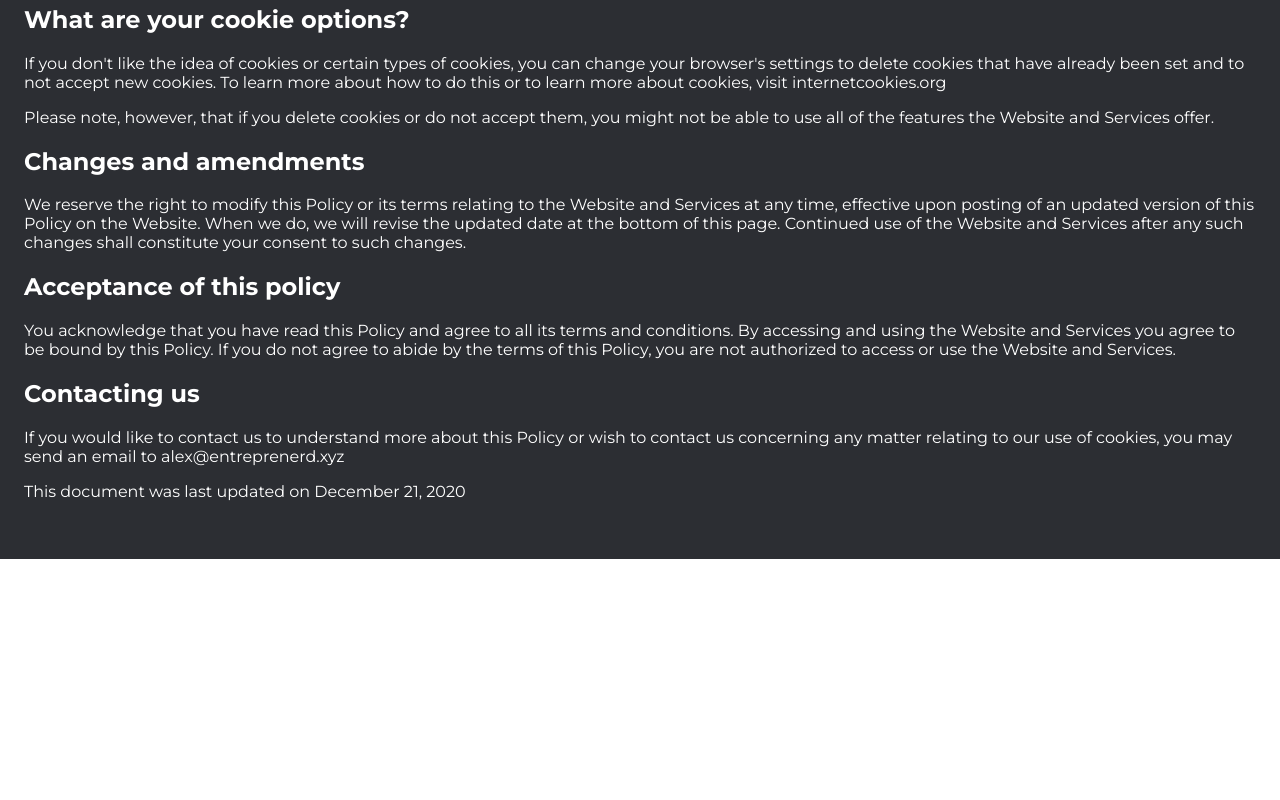
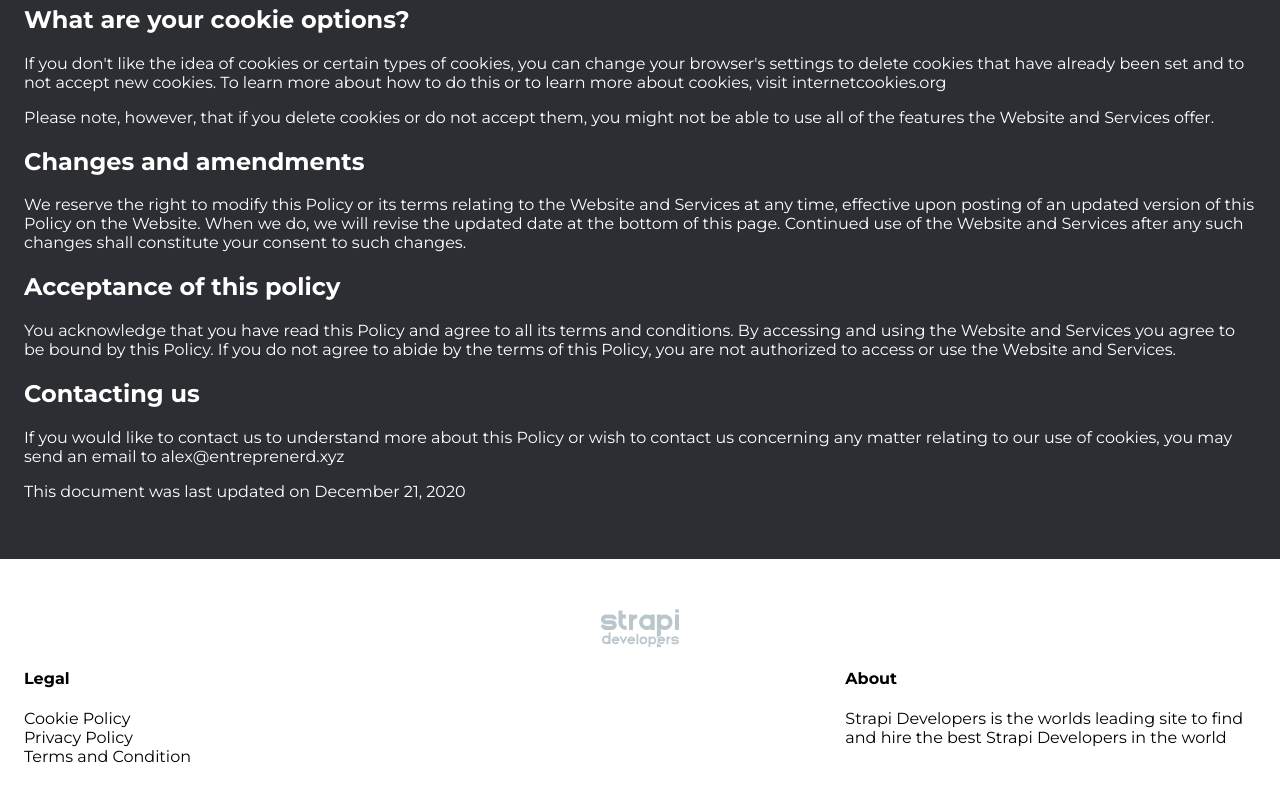
Before and after one commit to GalloDaSballo/strapi-developers-frontend, a Next.js app: page /cookies in a window 1280 px wide. Shown: the part 1486-2286 px from the top of the page. Before the commit the page ends 2045 px from the top, so only its background shows below. Built offline with nearby package versions, Linux system fonts and the light colour scheme.

Commit message:
feat Footer reusability

```diff
--- /dev/null
+++ b/components/Footer/Footer.js
@@ -0,0 +1,37 @@
+import Link from 'next/link';
+import styles from './Footer.module.css';
+
+const FooterLink = ({ dest, label }) => (
+    <Link href={dest}>
+        <a>
+            <div>{label}</div>
+        </a>
+    </Link>
+);
+
+export default function Footer() {
+    return (
+        <footer className={styles.container}>
+            <div className={styles.imageContainer}>
+                <img alt="strapi developers logo" src="/footer-img.svg" />
+            </div>
+            <div className={styles.columns}>
+                <div className={styles.column}>
+                    <h4>Legal</h4>
+
+                    <FooterLink dest="/cookies" label="Cookie Policy" />
+                    <FooterLink dest="/privacy" label="Privacy Policy" />
+                    <FooterLink dest="/terms-and-conditions" label="Terms and Condition" />
+                </div>
+                <div className={styles.column}></div>
+                <div className={styles.column}>
+                    <h4>About</h4>
+                    <p>
+                        Strapi Developers is the worlds leading site to find and hire the best
+                        Strapi Developers in the world
+                    </p>
+                </div>
+            </div>
+        </footer>
+    );
+}
--- /dev/null
+++ b/components/Footer/Footer.module.css
@@ -0,0 +1,21 @@
+.container{
+  padding: 50px 24px 70px;
+}
+.imageContainer{
+  display: -webkit-flex;
+  display: -moz-box;
+  display: flex;
+  width: 100%;
+  -webkit-justify-content: center;
+  -moz-box-pack: center;
+  justify-content: center;
+
+}
+
+.columns{
+  display: flex;
+}
+
+.column{
+  flex: 1;
+}
--- /dev/null
+++ b/components/Footer/index.js
@@ -0,0 +1,3 @@
+import Footer from './Footer';
+
+export default Footer;
--- a/pages/_app.js
+++ b/pages/_app.js
@@ -1,6 +1,7 @@
 import { useEffect } from 'react';
 import { useRouter } from 'next/router';
 import { initGA, logPageView } from '../utils/ga';
+import Footer from '../components/Footer';
 import * as fbq from '../utils/fb';
 
 import '../styles/globals.css';
@@ -39,7 +40,12 @@ function MyApp({ Component, pageProps }) {
         };
     }, [router.events]);
 
-    return <Component {...pageProps} />;
+    return (
+        <>
+            <Component {...pageProps} />
+            <Footer />
+        </>
+    );
 }
 
 export default MyApp;
--- a/pages/profiles/[slug].js
+++ b/pages/profiles/[slug].js
@@ -106,9 +106,6 @@ const Profile = ({ profile }) => {
                     </div>
                 </div>
             </div>
-            <div className={`${styles.footer} ${styles.mobile}`}>
-                <img src="/footer-img.svg" />
-            </div>
         </div>
     );
 };
--- a/styles/globals.css
+++ b/styles/globals.css
@@ -14,11 +14,3 @@ a {
 * {
   box-sizing: border-box;
 }
-
-footer {
-  display: flex;
-  width: 100%;
-  justify-content: center;
-  padding-top: 50px;
-  padding-bottom: 70px;
-}
```
Also changed, not shown: components/Footer.js (deleted, +0 -7 lines), pages/index.js (+0 -10 lines).
